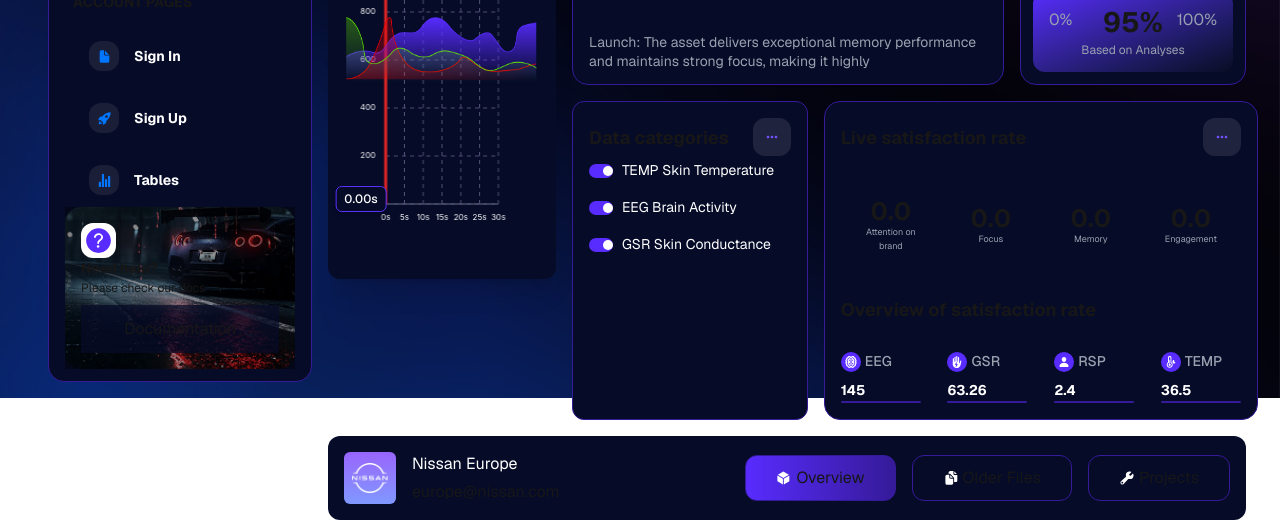
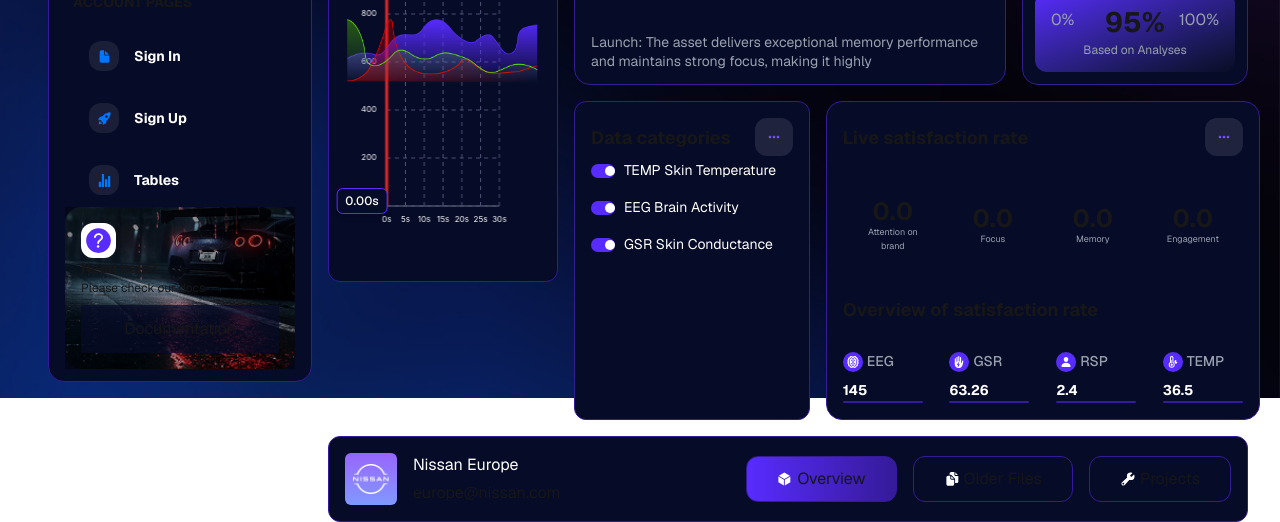
Before and after one commit to Holman421/confesio-next, a React app: page / in a window 1280 px wide. Shown: the part 402-924 px from the top of the page. Built offline with nearby package versions, Linux system fonts and the light colour scheme.

Commit message:
added border

```diff
--- a/app/components/BottomPanel.tsx
+++ b/app/components/BottomPanel.tsx
@@ -7,7 +7,7 @@ import SettingsIcon from "./icons/SettingsIcon";
 
 const BottomPanel = () => {
   return (
-    <div className="bg-panelBackground rounded-xl h-auto p-16 flex justify-between">
+    <div className="bg-panelBackground rounded-xl h-auto border border-borderBlue p-16 flex justify-between">
       <div className="flex items-center gap-16">
         <div className="h-full aspect-square bg-gradient-to-t from-[#7F98FF] rounded-md  to-[#9764FC] relative">
           <Image
--- a/app/components/DataGraph.tsx
+++ b/app/components/DataGraph.tsx
@@ -738,7 +738,7 @@ export default function DataGraph({
   };
 
   return (
-    <div className="relative w-full bg-panelBackground rounded-xl shadow-xl px-12 py-10">
+    <div className="relative w-full bg-panelBackground rounded-xl border border-borderBlue px-12 py-10">
       <div
         id="screenshot-hide"
         className="w-full flex flex-row justify-between items-center mb-4"
```
